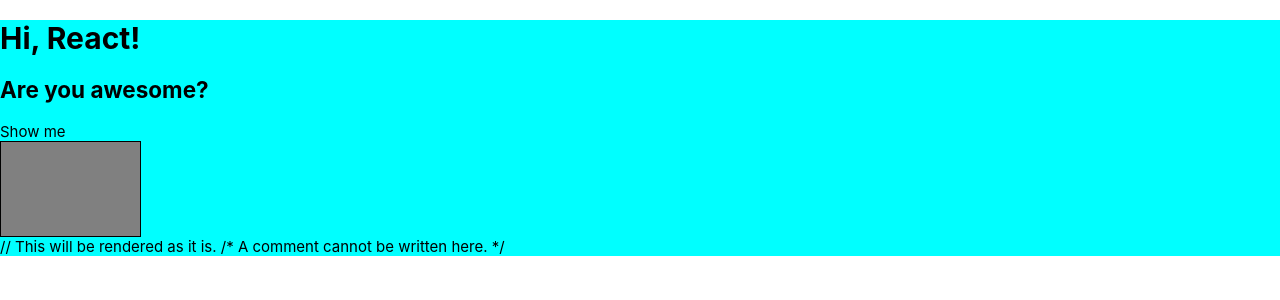
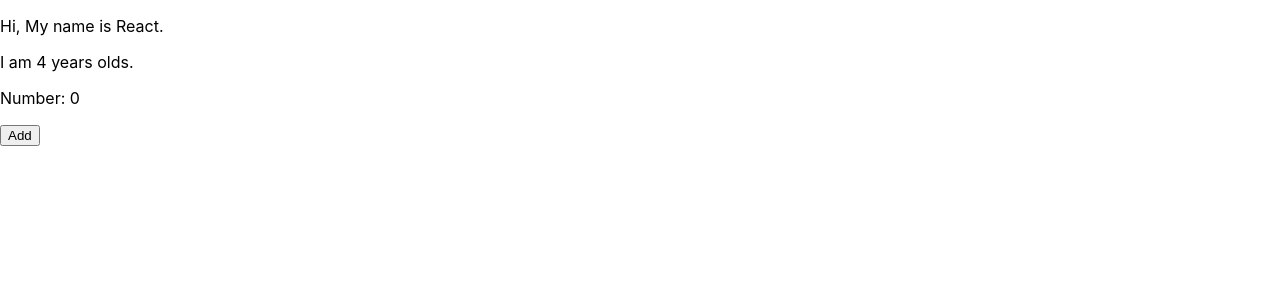
Before and after one commit to devJWSong/React, a React (Create React App) app in the folder hello-react/: page / in a window 1280 px wide. Shown: the top 300 px of the page. Built offline with nearby package versions, Linux system fonts and the light colour scheme.

Commit message:
Component promp and state

```diff
--- a/hello-react/src/App.js
+++ b/hello-react/src/App.js
@@ -1,35 +1,10 @@
 import React, { Component } from 'react';
-import './App.css';
+import MyComponent from './MyComponent';
 
 class App extends Component {
   render() {
-    const text = "Are you awesome?";
-    const condition = true;
-    const style = {
-      backgroundColor: 'gray',
-      border: '1px solid black',
-      height: Math.round(Math.random() * 300) + 50,
-      width: Math.round(Math.random() * 300) + 50,
-      WebkitTransition: 'all',
-      MozTransition: 'all',
-      msTransition: 'all'
-    }
-
     return (
-      <div className = 'my-div'>
-        {/* Comment 1 */}
-        <h1>Hi, React!</h1>
-        <h2>{text}</h2>
-        {condition && "Show me"}
-        <div
-          style={style}
-          // only working in self-closed tag
-          // /> must be in the next line
-          /* also availiable */
-        />
-        // This will be rendered as it is.
-        /* A comment cannot be written here. */
-      </div>
+      <MyComponent name="React" age={4}/>
     );
   }
 }
--- /dev/null
+++ b/hello-react/src/MyComponent.js
@@ -0,0 +1,36 @@
+import React, { Component } from "react";
+import PropTypes from 'prop-types';
+
+class MyComponent extends Component {
+
+    static defaultProps = {
+        name: 'default name'
+    }
+
+    static propTypes = {
+        name: PropTypes.string,
+        age: PropTypes.number.isRequired
+    }
+
+    state = {
+        number: 0
+    }
+
+    render() {
+        return (
+            <div>
+                <p>Hi, My name is {this.props.name}.</p>
+                <p>I am {this.props.age} years olds.</p>
+                <p>Number: {this.state.number}</p>
+                <button onClick={() => {
+                        this.setState({
+                            number: this.state.number + 1
+                        })
+                    }
+                }>Add</button>
+            </div>
+        )
+    }
+}
+
+export default MyComponent;
```
Also changed, not shown: 1 other file (tests, documents, lock files or other folders).
